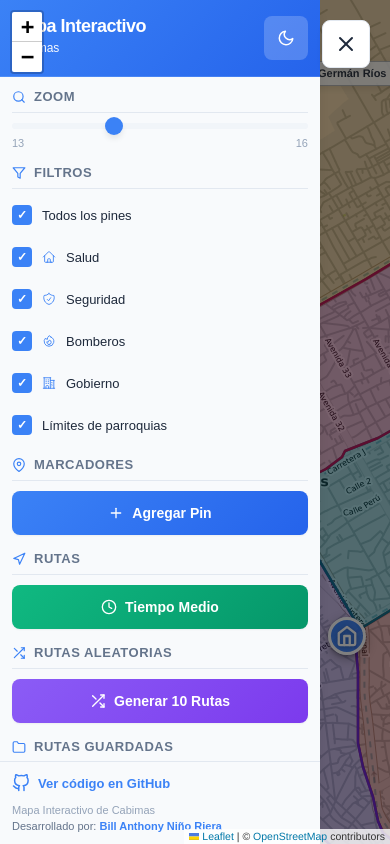
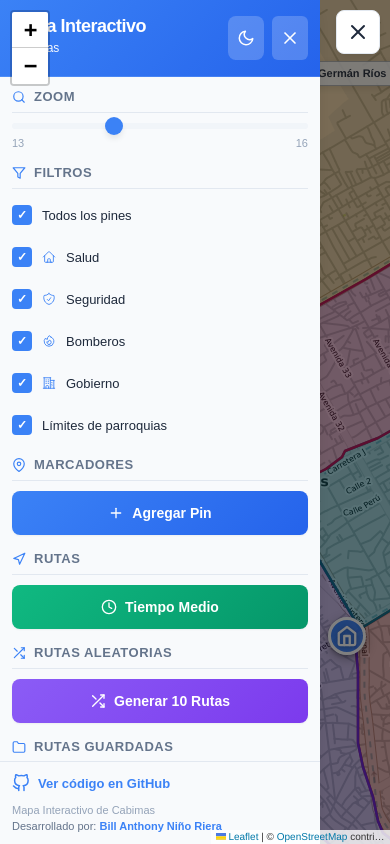
Before and after one commit to ejeoxlac/MIC, a Next.js app in the folder frontend/: page / in a window 390 px wide. Both pictures are taken after a click on the button "Abrir menú". Built offline with nearby package versions, Linux system fonts and the light colour scheme.

Commit message:
Refactor / Se reestructuro la responsividad

```diff
--- a/frontend/app/globals.css
+++ b/frontend/app/globals.css
@@ -64,39 +64,228 @@ html,
 body {
   max-width: 100vw;
   overflow-x: hidden;
-  /* Prevenir zoom en iOS */
+  height: 100%;
   -webkit-text-size-adjust: 100%;
   -ms-text-size-adjust: 100%;
 }
 
-/* Viewport para móviles */
-@media (max-width: 768px) {
+#__next,
+body > * {
+  min-height: 0;
+}
+
+.app-shell {
+  display: flex;
+  height: 100vh;
+  height: 100dvh;
+  overflow: hidden;
+  position: relative;
+}
+
+.app-sidebar-slot {
+  width: 280px;
+  flex-shrink: 0;
+  height: 100%;
+  min-height: 0;
+}
+
+.app-sidebar-slot.is-drawer {
+  position: fixed;
+  top: 0;
+  left: 0;
+  z-index: 999;
+  height: 100vh;
+  height: 100dvh;
+  width: min(85vw, 320px);
+  padding-left: env(safe-area-inset-left);
+  transition: transform 0.3s cubic-bezier(0.25, 0.46, 0.45, 0.94);
+}
+
+.app-sidebar-slot.is-closed {
+  transform: translateX(-100%);
+  pointer-events: none;
+}
+
+.app-sidebar-overlay {
+  position: fixed;
+  inset: 0;
+  background: rgba(0, 0, 0, 0.5);
+  z-index: 998;
+}
+
+.app-map-slot {
+  flex: 1;
+  position: relative;
+  overflow: hidden;
+  min-width: 0;
+  min-height: 0;
+}
+
+.map-wrapper,
+#map-wrapper,
+#map-wrapper-placeholder {
+  position: relative;
+  width: 100%;
+  height: 100%;
+  min-height: 0;
+}
+
+.hamburger-button {
+  display: flex;
+  position: fixed;
+  top: max(12px, env(safe-area-inset-top));
+  right: max(12px, env(safe-area-inset-right));
+  z-index: 1001;
+  background: var(--bg-primary);
+  border: 1px solid var(--border-color);
+  border-radius: 8px;
+  width: 48px;
+  height: 48px;
+  cursor: pointer;
+  box-shadow: var(--shadow-md);
+  align-items: center;
+  justify-content: center;
+  color: var(--text-primary);
+  transition: all 0.2s ease;
+  touch-action: manipulation;
+}
+
+.hamburger-button:hover {
+  background: var(--bg-secondary);
+}
+
+.map-placing-pin .leaflet-overlay-pane path,
+.map-placing-pin .leaflet-overlay-pane .leaflet-interactive,
+.map-placing-pin .leaflet-marker-pane,
+.map-placing-pin .leaflet-shadow-pane {
+  pointer-events: none !important;
+}
+
+.map-banner {
+  position: absolute;
+  top: 20px;
+  left: 50%;
+  transform: translateX(-50%);
+  z-index: 1000;
+  color: white;
+  padding: 12px 24px;
+  border-radius: 8px;
+  box-shadow: 0 4px 6px rgba(0, 0, 0, 0.3);
+  font-size: 16px;
+  font-weight: bold;
+  text-align: center;
+  pointer-events: none;
+  max-width: min(560px, calc(100% - 48px));
+  box-sizing: border-box;
+}
+
+.map-banner-pulse {
+  animation: pulse 2s infinite;
+}
+
+.map-banner-pin {
+  background-color: #0077b6;
+}
+
+.map-banner-success {
+  background-color: #28a745;
+}
+
+.map-banner-warning {
+  background-color: #ffc107;
+  color: #333;
+}
+
+.map-banner-purple {
+  background-color: #9b59b6;
+}
+
+.map-banner-teal {
+  background-color: #16a085;
+}
+
+/* Viewport para móviles y tablets */
+@media (max-width: 1024px) {
   html {
-    font-size: 14px;
+    font-size: 15px;
   }
 
   body {
-    /* Prevenir scroll horizontal en móviles */
     position: fixed;
     width: 100%;
     height: 100%;
     overflow: hidden;
+    overscroll-behavior: none;
   }
 
-  /* Permitir scroll solo en el sidebar en móviles */
   .mobile-sidebar {
     overflow-y: auto;
     -webkit-overflow-scrolling: touch;
   }
+
+  .map-banner {
+    top: max(12px, env(safe-area-inset-top));
+    left: max(12px, env(safe-area-inset-left));
+    right: max(68px, calc(env(safe-area-inset-right) + 56px));
+    transform: none;
+    max-width: none;
+    font-size: 13px;
+    padding: 10px 12px;
+    line-height: 1.35;
+  }
+
+  .leaflet-top {
+    top: max(8px, env(safe-area-inset-top));
+  }
+
+  .leaflet-left {
+    left: max(8px, env(safe-area-inset-left));
+  }
+
+  .leaflet-bottom {
+    bottom: max(0px, env(safe-area-inset-bottom));
+  }
+
+  .leaflet-control-zoom a {
+    width: 36px !important;
+    height: 36px !important;
+    line-height: 36px !important;
+  }
+
+  .leaflet-control-attribution {
+    max-width: min(220px, 46vw);
+    font-size: 10px;
+    white-space: nowrap;
+    overflow: hidden;
+    text-overflow: ellipsis;
+  }
+
+  .leaflet-popup-content-wrapper {
+    max-width: min(280px, calc(100vw - 48px));
+  }
+
+  .leaflet-popup-content {
+    margin: 10px 12px;
+    font-size: 13px;
+  }
+
+  .entity-popup {
+    min-width: 0;
+    max-width: min(240px, calc(100vw - 64px));
+  }
+
+  .parroquia-label {
+    font-size: 10px !important;
+    padding: 2px 6px !important;
+  }
 }
 
 /* Mejoras táctiles */
-@media (max-width: 768px) {
+@media (max-width: 1024px) {
   button,
   input[type="checkbox"],
   .checkboxLabel {
     min-height: 44px;
-    min-width: 44px;
   }
 
   .button {
@@ -105,6 +294,26 @@ body {
 
   .checkboxLabel {
     padding: 12px 8px;
+  }
+}
+
+@media (max-width: 768px) {
+  html {
+    font-size: 14px;
+  }
+}
+
+@media (max-width: 480px) {
+  .hamburger-button {
+    width: 44px;
+    height: 44px;
+    top: max(10px, env(safe-area-inset-top));
+    right: max(10px, env(safe-area-inset-right));
+  }
+
+  .map-banner {
+    font-size: 12px;
+    padding: 8px 10px;
   }
 }
 
@@ -370,11 +579,9 @@ input[type="range"] {
 @keyframes pulse {
   0%, 100% {
     opacity: 1;
-    transform: translateX(-50%) scale(1);
   }
   50% {
-    opacity: 0.9;
-    transform: translateX(-50%) scale(1.02);
+    opacity: 0.88;
   }
 }
 
--- a/frontend/app/layout.tsx
+++ b/frontend/app/layout.tsx
@@ -1,4 +1,4 @@
-import type { Metadata } from 'next'
+import type { Metadata, Viewport } from 'next'
 import './globals.css'
 
 export const metadata: Metadata = {
@@ -14,6 +14,16 @@ export const metadata: Metadata = {
   },
 }
 
+export const viewport: Viewport = {
+  width: 'device-width',
+  initialScale: 1,
+  viewportFit: 'cover',
+  themeColor: [
+    { media: '(prefers-color-scheme: light)', color: '#3b82f6' },
+    { media: '(prefers-color-scheme: dark)', color: '#0f172a' },
+  ],
+}
+
 export default function RootLayout({
   children,
 }: {
--- a/frontend/app/page.tsx
+++ b/frontend/app/page.tsx
@@ -67,7 +67,7 @@ export default function Home() {
 
   useEffect(() => {
     const checkMobile = () => {
-      setIsMobile(window.innerWidth <= 768)
+      setIsMobile(window.innerWidth <= 1024)
     }
 
     checkMobile()
@@ -185,24 +185,6 @@ export default function Home() {
         <button
           className="hamburger-button"
           onClick={toggleMobileMenu}
-          style={{
-            position: 'fixed',
-            top: '20px',
-            right: '20px',
-            zIndex: 1001,
-            background: 'var(--bg-primary)',
-            border: '1px solid var(--border-color)',
-            borderRadius: '8px',
-            width: '48px',
-            height: '48px',
-            cursor: 'pointer',
-            boxShadow: 'var(--shadow-md)',
-            display: 'flex',
-            alignItems: 'center',
-            justifyContent: 'center',
-            color: 'var(--text-primary)',
-            transition: 'all 0.2s ease',
-          }}
           aria-label={isMobileMenuOpen ? 'Cerrar menú' : 'Abrir menú'}
         >
           {isMobileMenuOpen ? <FiX size={24} /> : <FiMenu size={24} />}
@@ -210,40 +192,14 @@ export default function Home() {
       )}
 
       {isMobile && isMobileMenuOpen && (
-        <div
-          style={{
-            position: 'fixed',
-            top: 0,
-            left: 0,
-            right: 0,
-            bottom: 0,
-            background: 'rgba(0, 0, 0, 0.5)',
-            zIndex: 998,
-          }}
-          onClick={closeMobileMenu}
-        />
+        <div className="app-sidebar-overlay" onClick={closeMobileMenu} />
       )}
 
-      <main
-        style={{
-          display: 'flex',
-          height: '100vh',
-          overflow: 'hidden',
-          position: 'relative',
-        }}
-      >
+      <main className="app-shell">
         <div
-          style={{
-            transition: isMobile ? 'transform 0.3s cubic-bezier(0.25, 0.46, 0.45, 0.94)' : 'none',
-            transform: isMobile && !isMobileMenuOpen ? 'translateX(-100%)' : 'translateX(0)',
-            position: isMobile ? 'fixed' : 'relative',
-            top: isMobile ? 0 : 'auto',
-            left: isMobile ? 0 : 'auto',
-            zIndex: isMobile ? 999 : 'auto',
-            height: isMobile ? '100vh' : 'auto',
-            width: isMobile ? '85vw' : '280px',
-            maxWidth: isMobile ? '320px' : 'none',
-          }}
+          className={`app-sidebar-slot${isMobile ? ' is-drawer' : ''}${
+            isMobile && !isMobileMenuOpen ? ' is-closed' : ''
+          }`}
         >
           <Sidebar
             hasMarker={hasMarker}
@@ -310,13 +266,7 @@ export default function Home() {
           />
         </div>
 
-        <div
-          style={{
-            flex: 1,
-            position: 'relative',
-            overflow: 'hidden',
-          }}
-        >
+        <div className="app-map-slot">
           <Mapa hideLegend={isMobile && isMobileMenuOpen} />
         </div>
       </main>
--- a/frontend/components/Sidebar.tsx
+++ b/frontend/components/Sidebar.tsx
@@ -176,6 +176,7 @@ export default function Sidebar({
   onMapStyleChange,
   isMobile = false,
   currentMapStyle = 'local',
+  onClose,
 }: SidebarProps) {
   const [addingMode, setAddingMode] = useState(false)
   const [darkMode, setDarkMode] = useState(false)
@@ -257,26 +258,28 @@ export default function Sidebar({
       className={`${styles.sidebar} ${darkMode ? styles.darkMode : ''} ${isMobile ? styles.mobileSidebar : ''}`}
     >
       <div className={styles.sidebarHeader}>
-        <div
-          style={{
-            display: 'flex',
-            justifyContent: 'space-between',
-            alignItems: 'flex-start',
-            width: '100%',
-          }}
-        >
+        <div className={styles.headerRow}>
           <div>
             <h1 className={styles.title}>Mapa Interactivo</h1>
             <p className={styles.subtitle}>Cabimas</p>
           </div>
-          <div style={{ display: 'flex', gap: '8px' }}>
+          <div className={styles.headerActions}>
             <button
               onClick={toggleDarkMode}
               className={styles.themeToggle}
-              aria-label="Alternar modo escuro"
+              aria-label="Alternar modo oscuro"
             >
               {darkMode ? <FiSun /> : <FiMoon />}
             </button>
+            {onClose && (
+              <button
+                onClick={onClose}
+                className={styles.closeButton}
+                aria-label="Cerrar menú"
+              >
+                <FiX />
+              </button>
+            )}
           </div>
         </div>
       </div>
--- a/frontend/components/css/MapLegend.module.css
+++ b/frontend/components/css/MapLegend.module.css
@@ -63,10 +63,11 @@
 
 @media (max-width: 768px) {
   .legend {
-    bottom: 12px;
-    left: 12px;
+    bottom: max(12px, env(safe-area-inset-bottom));
+    left: max(12px, env(safe-area-inset-left));
     padding: 10px;
-    min-width: 170px;
+    min-width: 0;
+    max-width: calc(100vw - 24px);
   }
 
   .title {
@@ -78,3 +79,13 @@
     padding: 0 6px;
   }
 }
+
+@media (max-width: 480px) {
+  .legend {
+    padding: 8px;
+  }
+
+  .title {
+    font-size: 11px;
+  }
+}
--- a/frontend/components/css/Sidebar.module.css
+++ b/frontend/components/css/Sidebar.module.css
@@ -1,8 +1,8 @@
 /* Sidebar Principal */
 .sidebar {
-  width: 280px;
-  min-width: 280px;
-  height: 100vh;
+  width: 100%;
+  min-width: 0;
+  height: 100%;
   background: var(--bg-primary);
   border-right: 1px solid var(--border-color);
   display: flex;
@@ -41,6 +41,20 @@
 
 :global(body.dark-mode) .sidebarHeader {
   background: linear-gradient(135deg, #1e40af 0%, #1e3a8a 100%);
+}
+
+.headerRow {
+  display: flex;
+  justify-content: space-between;
+  align-items: flex-start;
+  width: 100%;
+  gap: 8px;
+}
+
+.headerActions {
+  display: flex;
+  gap: 8px;
+  flex-shrink: 0;
 }
 
 .darkMode {
@@ -515,15 +529,16 @@
 
 /* Estilos para móvil */
 .mobileSidebar {
-  position: fixed;
-  top: 0;
-  left: 0;
+  position: relative;
+  top: auto;
+  left: auto;
   width: 100%;
-  height: 100vh;
-  z-index: 1000;
+  height: 100%;
+  z-index: auto;
   max-height: none;
   border-right: none;
   box-shadow: var(--shadow-lg);
+  padding-bottom: env(safe-area-inset-bottom);
 }
 
 .closeButton {
@@ -552,13 +567,14 @@
 }
 
 /* Responsividade */
-@media (max-width: 768px) {
+@media (max-width: 1024px) {
   .sidebar:not(.mobileSidebar) {
     display: none;
   }
 
   .sidebarHeader {
     padding: 20px 16px;
+    padding-top: max(20px, env(safe-area-inset-top));
   }
 
   .title {
```
Also changed, not shown: frontend/components/Mapa.tsx (+55 -118 lines).
